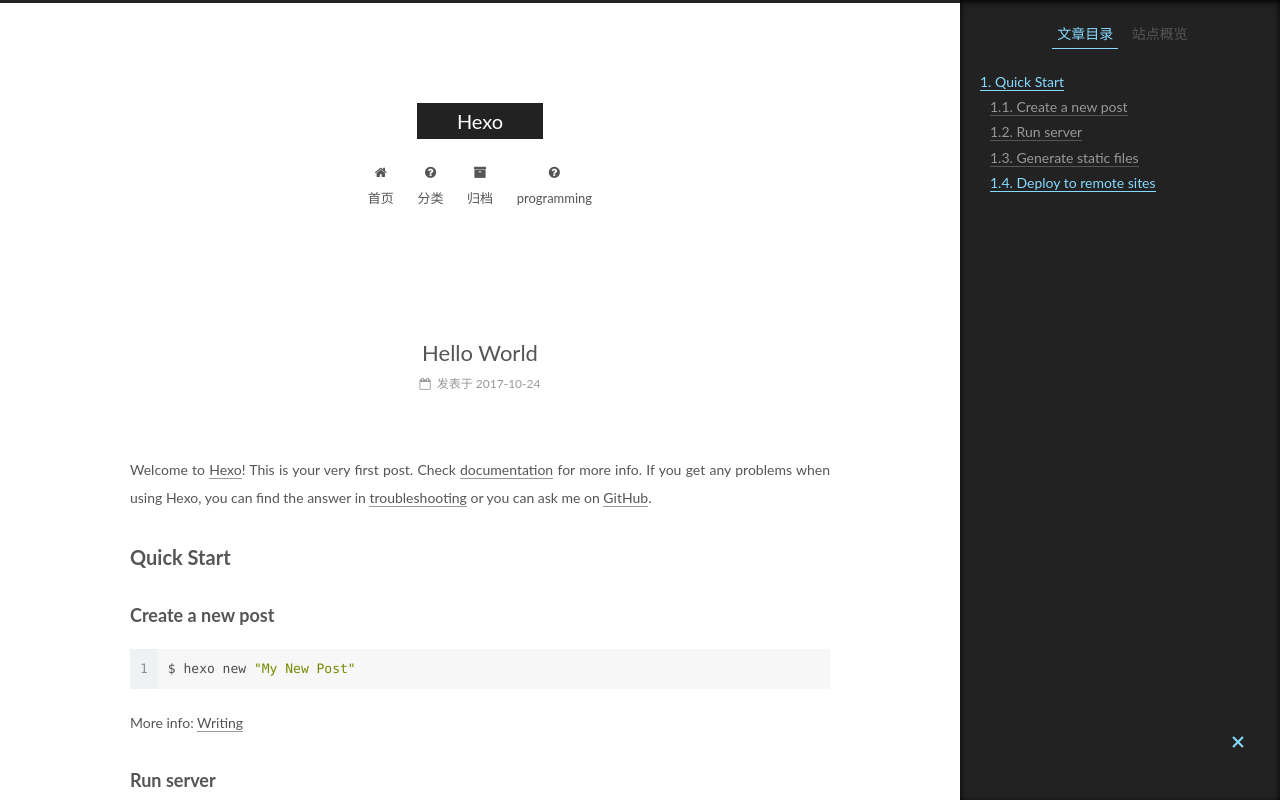
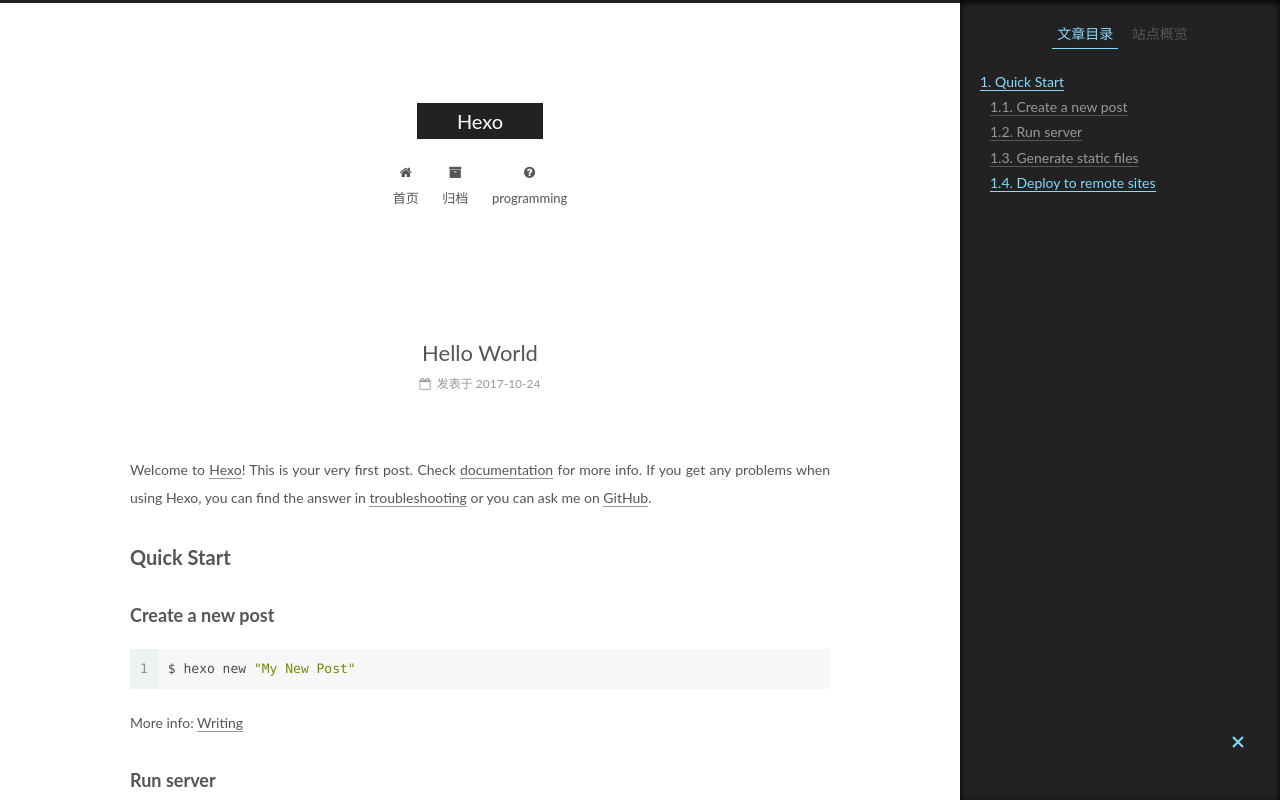
Before and after one commit to atlasz/atlasz.github.io, a plain HTML site: page 2017/10/24/hello-world/index.html in a window 1280 px wide. Shown: the top 800 px of the page. Drawn offline with Linux system fonts and the light colour scheme.

Commit message:
Site updated: 2017-10-24 15:40:19

```diff
--- a/2017/10/24/hello-world/index.html
+++ b/2017/10/24/hello-world/index.html
@@ -186,16 +186,6 @@
               <i class="menu-item-icon fa fa-fw fa-home"></i> <br />
 
             首页
-          </a>
-        </li>
-
-
-        <li class="menu-item menu-item-categories">
-          <a href="/categories/" rel="section">
-
-              <i class="menu-item-icon fa fa-fw fa-question-circle"></i> <br />
-
-            分类
           </a>
         </li>
 
--- a/css/main.css
+++ b/css/main.css
@@ -1827,7 +1827,7 @@ pre .javascript .function {
   width: 4px;
   height: 4px;
   border-radius: 50%;
-  background: #0bc2d4;
+  background: #67ffcd;
 }
 .links-of-blogroll {
   font-size: 13px;
```
Also changed, not shown: 2017/10/24/test/index.html (+0 -10 lines), archives/2017/10/index.html (+0 -10 lines), archives/2017/index.html (+0 -10 lines), archives/index.html (+0 -10 lines), categories/programming/index.html (+0 -10 lines), index.html (+0 -10 lines), tags/ai/index.html (+0 -10 lines).
